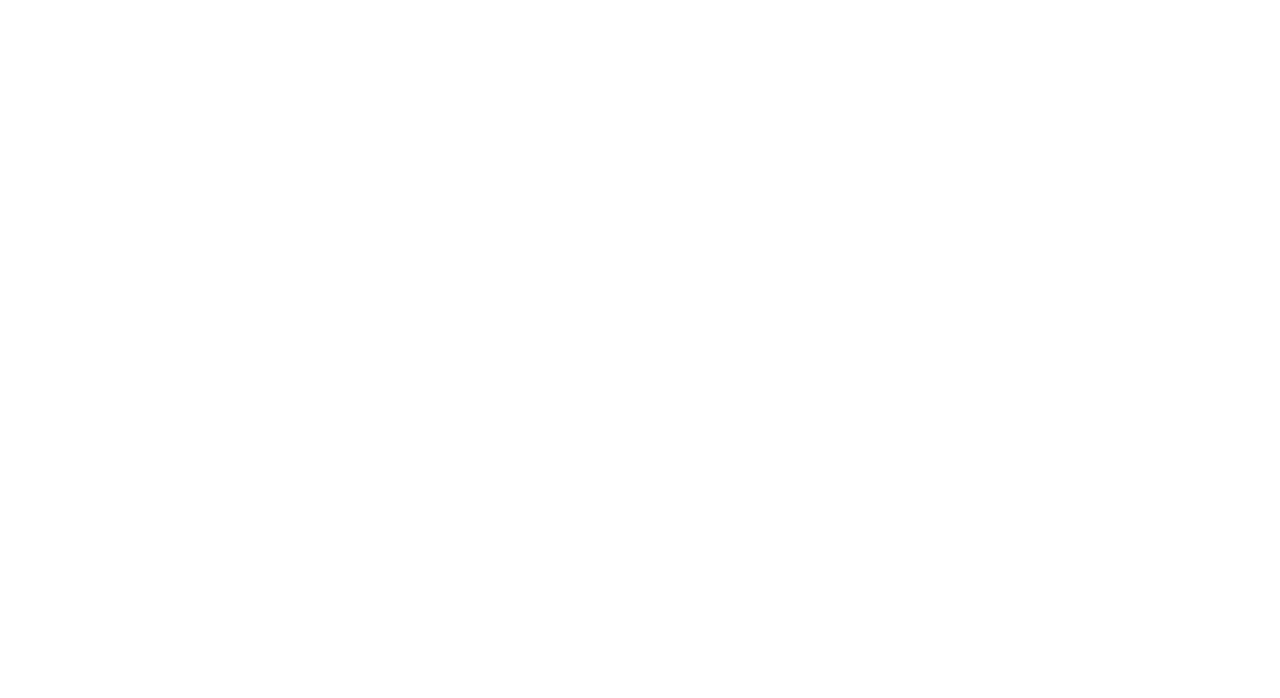
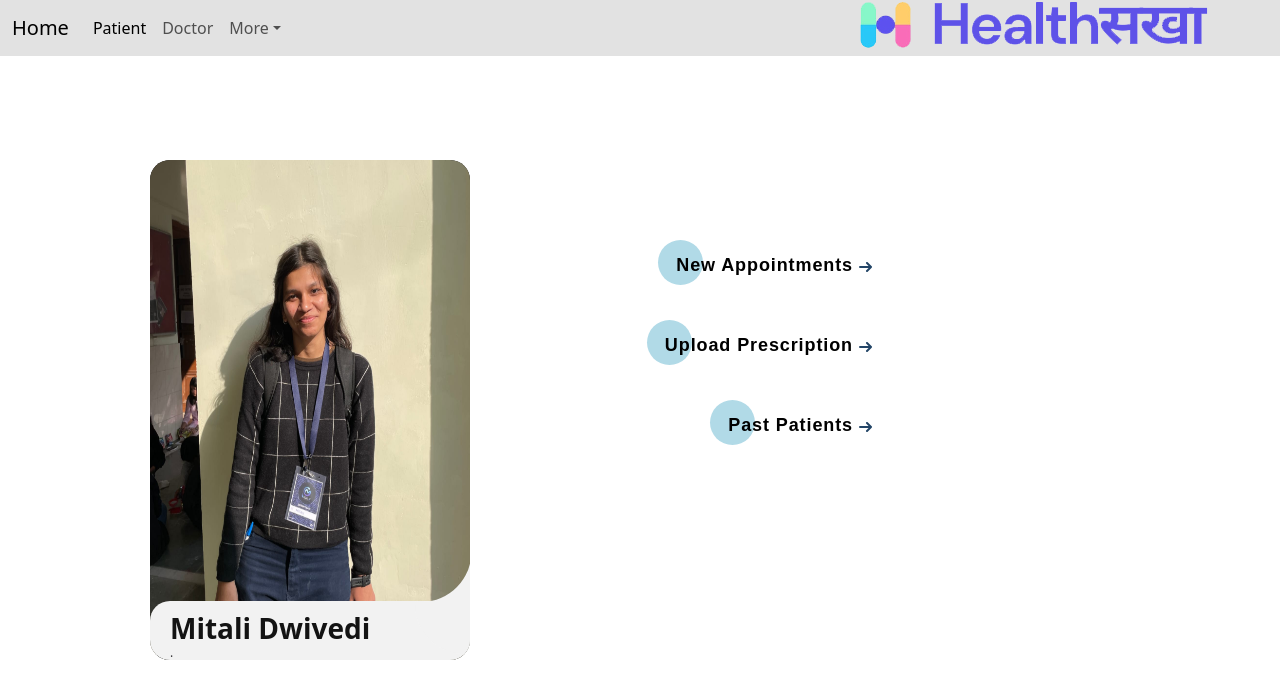
Before and after one commit to mayank-012/apna-app, a React (Create React App) app: page /dprofile in a window 1280 px wide. Before the commit this address had no page. Shown: the top 698 px of the page. Built offline with nearby package versions, Linux system fonts and the light colour scheme.

Commit message:
doctor profile temp

```diff
--- a/src/App.js
+++ b/src/App.js
@@ -5,7 +5,7 @@
 import Doctorpage from './PatientPages/FindMyDoctor/doctorpage';
 import Future from './future/future';
 import DSignIn from './DoctorPages/Login/doctorlogin';
-
+import { DoctorProfile } from './DoctorPages/DoctorsProfile/DoctorProfile';
 
 
 import {
@@ -30,6 +30,7 @@
           <Route exact path="/findmydoctor" element={<Doctorpage />} />
           <Route exact path="/future" element={<Future />} />
           <Route exact path="/dlogin" element={<DSignIn />} />
+          <Route exact path="/dprofile" element={<DoctorProfile />} />
 
 
 
--- /dev/null
+++ b/src/DoctorPages/DoctorsProfile/DoctorProfile.css
@@ -0,0 +1,323 @@
+
+.picture{
+    width: 100%;
+    height: 100%;
+}
+h2{
+  color:#392ec4;
+  text-align: center;
+}
+.parent {
+    display: flex;
+    justify-content: space-between;
+
+  background-color:linear-gradient(to left, #33ccff 0%, #ff99cc 92%);;
+    align-items: center;
+  }
+
+  .profile-right{
+    position: absolute;
+    top: 15%;
+    right: 0%;
+    width: 30%;
+    height: 70%;
+    padding:1rem 0 1rem 0;
+    margin-right: 150px;
+    display: inline-block;
+    vertical-align: middle;
+    background-color: #e2e2e2;
+    border: 1px solid rgba(0, 0, 0, 0.067);
+    border-radius: 20px;
+    text-align: center;
+
+  }
+
+  .profile-left {
+
+    position: absolute;
+    top: 20%;
+    left: 0%;
+    height:500px;
+    width: 25% ;
+
+    margin-left: 150px;
+    display: inline-block;
+    vertical-align: middle;
+    background-color: #e2e2e2;
+    border: 0px solid grey;
+    border-radius: 20px;
+
+  }
+
+  .up{
+    color: #470a8e ;
+    margin-top: 5%;;
+  }
+  .down{
+    color: #470a8e ;
+
+    margin-bottom: 5%;;
+  }
+
+  .m  {
+    color: #470a8e ;
+
+  }
+  /* .up, .m, .down :hover {
+    color: white;
+    } */
+
+   p{
+
+    margin:0.5%;
+   }
+   .picture{
+    position: absolute;
+    top: -20px;
+    left: -20px;
+
+   }
+
+
+
+  .features{
+    position: relative;
+    border-radius: 10px;
+    background-color: white;
+    margin:1rem;
+    text-align: center;
+    border: 1px solid rgba(0, 0, 0, 0.282);
+    height:50px;
+    align-items: left;
+    overflow: hidden;
+    height: 70px;
+
+  }
+
+  .features1{
+    position: absolute;
+    top: 10px;
+    left: 15px;
+    margin-right: 100px;
+    display: inline-block;
+    vertical-align: middle;
+    margin-right: 20px;
+  }
+  .features2{
+    position: absolute;
+    top:20px;
+    left: 130px;
+    margin-right: 100px;
+    display: inline-block;
+    vertical-align: middle;
+    margin-right: 20px;
+
+  }
+  .features3{
+    position: absolute;
+    top: 10px;
+    left: 0px;
+    margin-right: 100px;
+    display: inline-block;
+    vertical-align: middle;
+    margin-right: 20px;
+  }
+
+  .chatbot{
+    position: absolute;
+    border-radius: 10px;
+    background-color: #42A5f5;
+
+    height:50px;
+    align-items: center;
+    width: 150px;
+    right: 50px;
+    bottom: 23.5px;
+  }
+  .chat{
+    color:white;
+    position: absolute;
+    bottom: 25%;
+    left: 25%;
+  }
+  .pic2{
+    width: 100%;
+
+  }
+  .pic3{
+    width: 130%;
+  }
+
+  .pic4{
+    width:65%;
+  }
+  .pic5{
+    width:65%;
+  }
+  .pic6{
+    width:60%;
+  }
+  .texts{
+    font-family:Arial, Helvetica, sans-serif
+  }
+
+  .abcd{
+    position: relative;
+    text-align:center;;
+    top:1.5%;
+    left:14%;
+    background-color: #222344;
+    width:70%;
+    height: 45px;
+    color: white;
+    border-radius: 10px;
+  }
+
+
+  .card {
+    position: relative;
+    width: 100%;
+    height: 100%;
+    color: #2e2d31;
+    background: #131313;
+    overflow: hidden;
+    border-radius: 20px;
+    border: grey;
+
+  }
+  .card:hover{
+    box-shadow: 5px 5px  2px 2px  #7850a6;
+
+  }
+
+  .temporary_text {
+    font-weight: bold;
+    font-size: 24px;
+    padding: 6px 12px;
+    color: #f8f8f8;
+  }
+
+  .card_title {
+    font-weight: bold;
+
+  }
+
+  .card_content {
+    position: absolute;
+    left: 0;
+    bottom: 0;
+      /* edit the width to fit card */
+    width: 100%;
+    padding: 20px;
+    background: #f2f2f2;
+    border-top-left-radius: 20px;
+      /* edit here to change the height of the content box */
+    transform: translateY(150px);
+    transition: transform .25s;
+  }
+
+  .card_content::before {
+    content: '';
+    position: absolute;
+    top: -47px;
+    right: -45px;
+    width: 100px;
+    height: 100px;
+    transform: rotate(-175deg);
+    border-radius: 50%;
+    box-shadow: inset 48px 48px #f2f2f2;
+  }
+
+  .card_title {
+    color: #131313;
+    line-height: 15px;
+  }
+
+  .card_subtitle {
+    display: block;
+    font-size: 12px;
+    margin-bottom: 10px;
+  }
+
+  .card_description {
+    font-size: 14px;
+    opacity: 0;
+    transition: opacity .5s;
+  }
+
+  .card:hover .card_content {
+    transform: translateY(0);
+  }
+
+  .card:hover .card_description {
+    opacity: 1;
+    transition-delay: .25s;
+  }
+
+/* rigth side css */
+.cta {
+  position: absolute;
+
+  margin: auto;
+  padding: 12px 18px;
+  -webkit-transition: all 0.2s ease;
+  transition: all 0.2s ease;
+  border: none;
+  background: none;
+ }
+
+ .cta:before {
+  content: "";
+  position: absolute;
+  top: 0;
+  left: 0;
+  display: block;
+  border-radius: 50px;
+  background: #b1dae7;
+  width: 45px;
+  height: 45px;
+  -webkit-transition: all 0.3s ease;
+  transition: all 0.3s ease;
+ }
+
+ .cta span {
+  position: relative;
+  font-family: "Ubuntu", sans-serif;
+  font-size: 18px;
+  font-weight: 700;
+  letter-spacing: 0.05em;
+  color: #234567;
+ }
+
+ .cta svg {
+  position: relative;
+  top: 0;
+  margin-left: 10px;
+  fill: none;
+  stroke-linecap: round;
+  stroke-linejoin: round;
+  stroke: #234567;
+  stroke-width: 2;
+  -webkit-transform: translateX(-5px);
+      -ms-transform: translateX(-5px);
+          transform: translateX(-5px);
+  -webkit-transition: all 0.3s ease;
+  transition: all 0.3s ease;
+ }
+
+ .cta:hover:before {
+  width: 100%;
+  background: #b1dae7;
+ }
+
+ .cta:hover svg {
+  -webkit-transform: translateX(0);
+      -ms-transform: translateX(0);
+          transform: translateX(0);
+ }
+
+ .cta:active {
+  -webkit-transform: scale(0.95);
+      -ms-transform: scale(0.95);
+          transform: scale(0.95);
+ }
--- /dev/null
+++ b/src/DoctorPages/DoctorsProfile/DoctorProfile.jsx
@@ -0,0 +1,119 @@
+import React, { useState } from "react";
+import { Link } from 'react-router-dom';
+import Nav from "../../Components/Nav/Nav.jsx";
+
+
+import './DoctorProfile.css';
+import pic1 from './patient.jpg';
+
+
+
+export const DoctorProfile = (props) => {
+
+
+  return (
+    <div>
+
+      <div className='parent'>
+        <Nav />
+
+        <div className="profile-left">
+          <article class="card">
+            <div class="temporary_text">
+              <img className="picture" alt="profile-photo" src={pic1} />
+            </div>
+            <div class="card_content">
+              <h3 class="card_title">Mitali Dwivedi</h3>
+              <span class="card_subtitle">.</span>
+
+              <p className="up"> Age-20, Gender-Male</p>
+              <p className="m"> Weight-50kg</p>
+              <p className="m"> Height-5'6</p>
+              <p className="down"> Blood Group-A+</p>
+
+            </div>
+          </article>
+
+
+        </div>
+        <button style={{right:"30%", top:"30%"}} class="cta">
+  <span><Link to="/newappointments">New Appointments</Link></span>
+  <svg viewBox="0 0 13 10" height="10px" width="15px">
+    <path d="M1,5 L11,5"></path>
+    <polyline points="8 1 12 5 8 9"></polyline>
+  </svg>
+</button>
+
+<button style={{right:"30%", top:"40%"}} class="cta">
+  <span><Link to="/uploadprescription">Upload Prescription</Link></span>
+  <svg viewBox="0 0 13 10" height="10px" width="15px">
+    <path d="M1,5 L11,5"></path>
+    <polyline points="8 1 12 5 8 9"></polyline>
+  </svg>
+</button>
+<button  style={{right:"30%", top:"50%"}}class="cta">
+  <span><Link to="/pastpatients">Past Patients</Link></span>
+  <svg viewBox="0 0 13 10" height="10px" width="15px">
+    <path d="M1,5 L11,5"></path>
+    <polyline points="8 1 12 5 8 9"></polyline>
+  </svg>
+</button>
+
+
+
+
+
+
+
+
+      </div>
+
+    </div>
+
+
+  )
+}
+
+
+{/* <div class="card">
+            <div class="blob"></div>
+            <span class="img"><img className="picture" alt="profile-photo" src={pic1} /></span>
+            <h2 className="abcd">Patient's Profile</h2>
+            <div className="texts">
+              <p className="up"> Name-Prakash Uphadaya</p>
+              <p className="m"> Age-20, Gender-Male</p>
+              <p className="m"> Weight-50kg</p>
+              <p className="m"> Height-5'6</p>
+              <p className="down"> Blood Group-A+</p>
+            </div>
+          </div> */}
+
+//           <div className="features">
+
+//             <div className="features1"><Link to="/checkreports"><img className="pic2" alt="cliparts" src={pic2} /></Link></div>
+//             <div className="features2" >
+//             <div id="container">
+//   <button class="learn-more">
+//     <span class="circle" aria-hidden="true">
+//       <span class="icon arrow"></span>
+//     </span>
+//     <span class="button-text">Learn More</span>
+//   </button>
+// </div>
+//             </div>
+//           </div>
+
+//           <div className="features">
+//             <div className="features1"><Link to="/medicine"><img className="pic4" alt="cliparts" src={pic4} /></Link></div>
+//             <div className="features2"><Link to="/medicine">PRESCRIBED MEDICINE</Link></div>
+//           </div>
+
+//           <div className="features">
+//             <div className="features3"><Link to="/ambulance"><img className="pic5" alt="cliparts" src={pic5} /></Link></div>
+//             <div className="features2"><Link to="/ambulance">AMBULANCE</Link></div>
+//           </div>
+
+//           <div className="features">
+//             <div className="features3"><img className="pic6" alt="cliparts" src={pic6} /></div>
+//             <div className="features2"><Link to="/findmydoctor">FIND MY DOCTOR</Link></div>
+//           </div>
```
Also changed, not shown: src/DoctorPages/DoctorsProfile/patient.jpg (added).
